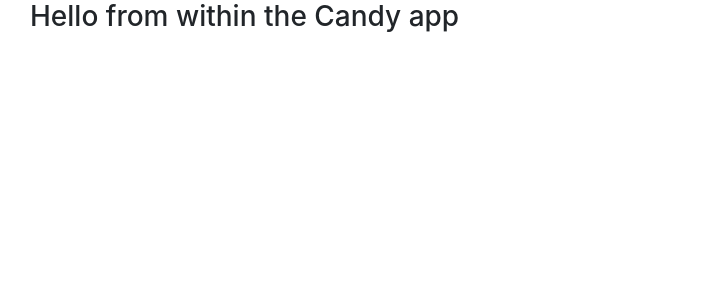
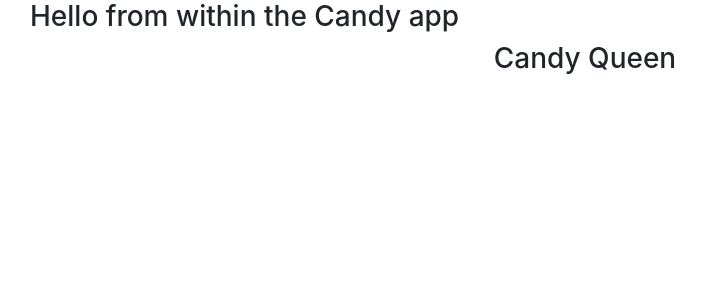
Before and after one commit to Svavar16/cancy_queen, a Django app: page /candies/ in a window 1280 px wide. Shown: the part 56-356 px from the top of the page, without its empty margins (55-761 px from the left). Run offline with Django 3.2, Linux system fonts and the light colour scheme; some libraries are stand-ins or nearby versions.

Commit message:
various small html fixed, such as a footer at base.html

```diff
--- a/static/css/main.css
+++ b/static/css/main.css
@@ -0,0 +1,3 @@
+.text_align_middle {
+    text-align: center;
+}
--- a/templates/base.html
+++ b/templates/base.html
@@ -35,10 +35,15 @@
       </div>
     </nav>
     <div class="container">
-    {% block container %}
+    {% block content %}
 
     {% endblock %}
     </div>
+    <footer>
+        <div>
+            <h3 class="text_align_middle">Candy Queen</h3>
+        </div>
+    </footer>
     <!-- bootstrap js -->
     <script src="https://code.jquery.com/jquery-3.3.1.slim.min.js" integrity="sha384-q8i/X+965DzO0rT7abK41JStQIAqVgRVzpbzo5smXKp4YfRvH+8abtTE1Pi6jizo" crossorigin="anonymous"></script>
     <script src="https://cdnjs.cloudflare.com/ajax/libs/popper.js/1.14.7/umd/popper.min.js" integrity="sha384-UO2eT0CpHqdSJQ6hJty5KVphtPhzWj9WO1clHTMGa3JDZwrnQq4sF86dIHNDz0W1" crossorigin="anonymous"></script>
--- a/templates/candy/index.html
+++ b/templates/candy/index.html
@@ -1,6 +1,6 @@
 {% extends 'base.html' %}
 
-{% block container %}
+{% block content %}
 
     <h3>Hello from within the Candy app</h3>
 
--- a/templates/manufacturer/index.html
+++ b/templates/manufacturer/index.html
@@ -1,6 +1,6 @@
 {% extends 'base.html' %}
 
-{% block container %}
+{% block content %}
 
     <h3>Hello from within the manufacturer app</h3>
 
```
